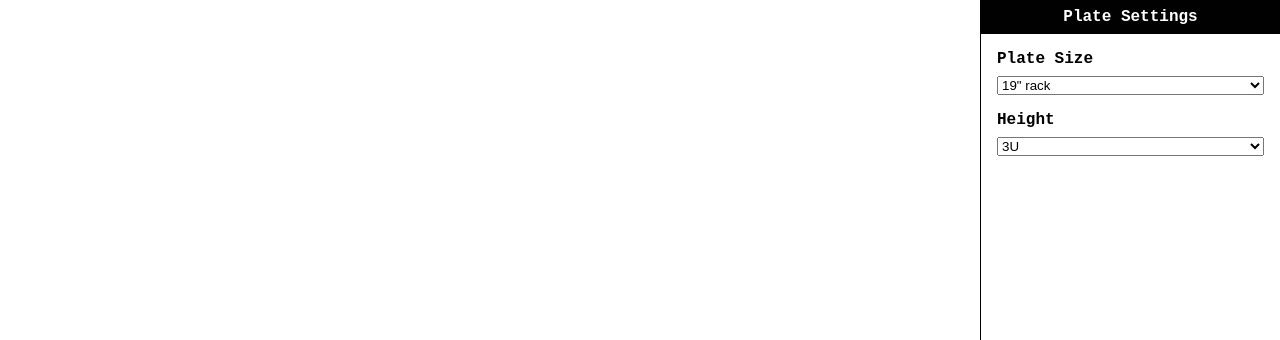
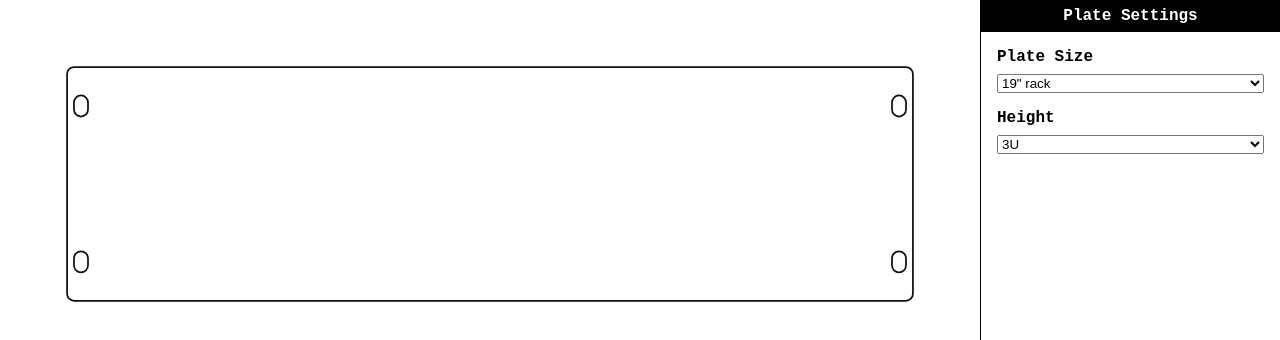
Before and after one commit to Gaya/wreckeys-plate-designer, a React (Create React App) app: page / in a window 1280 px wide. Shown: the top 340 px of the page. Built offline with nearby package versions, Linux system fonts and the light colour scheme.

Commit message:
draw base plate

```diff
--- a/src/Main/Main.scss
+++ /dev/null
@@ -1,3 +0,0 @@
-main {
-  flex-grow: 1;
-}
--- a/src/Main/Main.tsx
+++ /dev/null
@@ -1,19 +0,0 @@
-import { useAppContext } from '../AppContextProvider';
-
-import './Main.scss';
-
-function Main() {
-  const { state } = useAppContext();
-
-  const { plate } = state;
-
-  return (
-    <main>
-      <svg>
-
-      </svg>
-    </main>
-  );
-}
-
-export default Main;
--- a/src/App.tsx
+++ b/src/components/App/App.tsx
@@ -1,7 +1,7 @@
 import React from 'react';
 
-import Main from './Main/Main';
-import SideBar from './SideBar/SideBar';
+import Main from '../Main/Main';
+import SideBar from '../SideBar/SideBar';
 
 function App() {
   return (
--- a/src/AppContextProvider.tsx
+++ b/src/components/App/AppContextProvider.tsx
@@ -1,11 +1,13 @@
 import { createContext, ReactNode, useContext, useMemo, useState } from 'react';
 
+export interface Plate {
+  type: '19inch' | 'eurorack' | 'custom';
+  width: number;
+  height: number;
+}
+
 interface AppState {
-  plate: {
-    type: '19inch' | 'eurorack' | 'custom';
-    width: number;
-    height: number;
-  };
+  plate: Plate;
 }
 
 interface AppActions {
--- /dev/null
+++ b/src/components/Main/Main.scss
@@ -0,0 +1,9 @@
+main {
+  flex-grow: 1;
+  overflow: auto;
+  max-height: 100vh;
+
+  .designer {
+    padding: 2em;
+  }
+}
--- /dev/null
+++ b/src/components/Main/Main.tsx
@@ -0,0 +1,40 @@
+import { useAppContext } from '../App/AppContextProvider';
+
+import { plateHeight, plateWidth } from '../../core/calc';
+
+import RackPlate from './parts/RackPlate';
+
+import './Main.scss';
+
+function Main() {
+  const { state } = useAppContext();
+
+  const { plate } = state;
+
+  const pixelmm = 1;
+
+  const padding = 20;
+  const width = plateWidth(plate);
+  const height = plateHeight(plate);
+
+  const totalWidth = padding * 2 + width;
+  const totalHeight = padding * 2 + height;
+
+  return (
+    <main>
+      <section className="designer">
+        <svg viewBox={`0 0 ${totalWidth} ${totalHeight}`}>
+          <RackPlate
+            type={plate.type}
+            strokeWidth={pixelmm}
+            padding={padding}
+            width={width}
+            height={height}
+          />
+        </svg>
+      </section>
+    </main>
+  );
+}
+
+export default Main;
--- /dev/null
+++ b/src/components/Main/parts/RackPlate.tsx
@@ -0,0 +1,59 @@
+import { Plate } from '../../App/AppContextProvider';
+
+interface RackPlateProps {
+  type: Plate['type'];
+  strokeWidth: number;
+  padding: number;
+  width: number;
+  height: number;
+}
+
+function RackPlate({ type, strokeWidth, padding, width, height }: RackPlateProps) {
+  const radius = type === '19inch' ? 4 : 2;
+
+  const mountingHoleXOffset = 7.9375;
+  const mountingHoleYOffset = 22.225;
+  const mountingHoleSize = 8;
+  const mountingHoleLength = 12;
+
+  return (
+    <g transform={`translate(${padding}, ${padding})`}>
+      <rect
+        fill="transparent"
+        stroke="#111"
+        strokeWidth={strokeWidth}
+        strokeLinejoin="round"
+        rx={radius}
+        ry={radius}
+        width={width}
+        height={height}
+      />
+      {[1, 2, 3, 4].map((i) => {
+        const x = i % 2 === 1
+          ? mountingHoleXOffset - (mountingHoleSize / 2)
+          : width - (mountingHoleXOffset + (mountingHoleSize / 2));
+        const y = i > 2
+          ? mountingHoleYOffset - (mountingHoleLength / 2)
+          : height - (mountingHoleYOffset + (mountingHoleLength / 2));
+
+        return (
+          <rect
+            key={`hole_${i}`}
+            x={x}
+            y={y}
+            fill="transparent"
+            stroke="#111"
+            strokeWidth={strokeWidth}
+            strokeLinejoin="round"
+            width={mountingHoleSize}
+            height={mountingHoleLength}
+            rx={mountingHoleSize / 2}
+            ry={mountingHoleSize / 2}
+          />
+        );
+      })}
+    </g>
+  );
+}
+
+export default RackPlate;
--- a/src/SideBar/SideBar.scss
+++ b/src/components/SideBar/SideBar.scss
@@ -1,5 +1,4 @@
 aside {
-    margin-left: 2em;
     border-left: 1px solid var(--text);
     min-width: 300px;
 
@@ -8,8 +7,9 @@ aside {
         background: var(--text);
         text-align: center;
         font-size: 1em;
-        padding: 0.5em 2em;
+        padding: 0 2em;
         margin-bottom: 0.5em;
+        line-height: 2em;
     }
 
     fieldset {
--- a/src/SideBar/SideBar.tsx
+++ b/src/components/SideBar/SideBar.tsx
@@ -1,7 +1,7 @@
 import { useCallback } from 'react';
 
-import { useAppContext } from '../AppContextProvider';
-import Select from '../Components/Select/Select';
+import { useAppContext } from '../App/AppContextProvider';
+import Select from '../Select/Select';
 
 import './SideBar.scss';
 
--- /dev/null
+++ b/src/core/calc.ts
@@ -0,0 +1,47 @@
+import { Plate } from '../components/App/AppContextProvider';
+
+function heightRatioByPlate(plate: Plate) {
+  switch (plate.type) {
+    case 'eurorack':
+    case '19inch':
+      // 1 RU is 44.45 mm;
+      return 44.45;
+    default:
+      // custom is in mm
+      return 1;
+  }
+}
+
+function widthRatioByPlate(plate: Plate) {
+  switch (plate.type) {
+    case '19inch':
+      // 1 inch is 25.4 mm
+      return 25.4;
+    case 'eurorack':
+      // 1 hp is 5.08 mm
+      return 5.08;
+    default:
+      // custom is in mm
+      return 1;
+  }
+}
+
+function fixPrecision(float: number): number {
+  return parseFloat(float.toPrecision(12));
+}
+
+export function plateWidth(plate: Plate): number {
+  if (plate.width < 0) {
+    throw new Error('Plate cannot have negative width');
+  }
+
+  return fixPrecision(plate.width * widthRatioByPlate(plate));
+}
+
+export function plateHeight(plate: Plate): number {
+  if (plate.height < 0) {
+    throw new Error('Plate cannot have negative height');
+  }
+
+  return fixPrecision(plate.height * heightRatioByPlate(plate));
+}
--- a/src/index.tsx
+++ b/src/index.tsx
@@ -3,8 +3,8 @@ import ReactDOM from 'react-dom/client';
 
 import './styles/style.scss';
 
-import App from './App';
-import AppContextProvider from './AppContextProvider';
+import App from './components/App/App';
+import AppContextProvider from './components/App/AppContextProvider';
 
 const root = ReactDOM.createRoot(
   document.getElementById('root') as HTMLElement
```
Also changed, not shown: src/components/Select/Select.tsx (renamed from src/Components/Select/Select.tsx), 1 other file (tests, documents, lock files or other folders).
